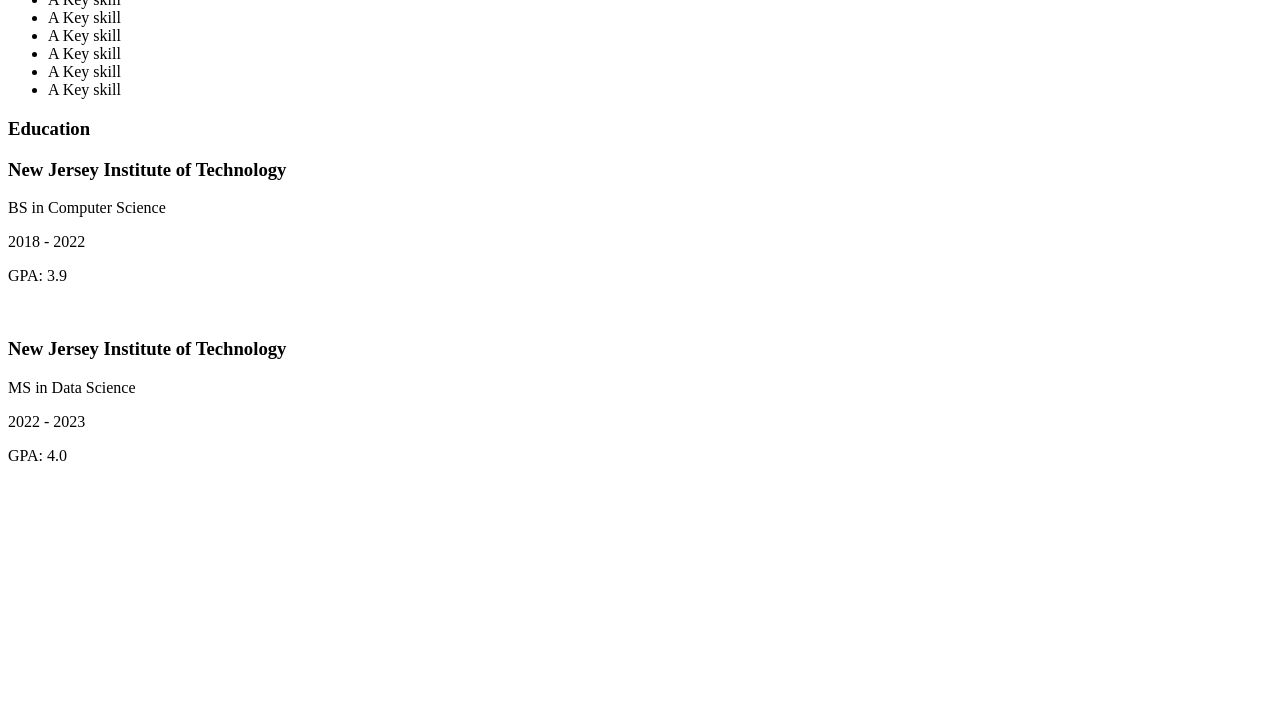
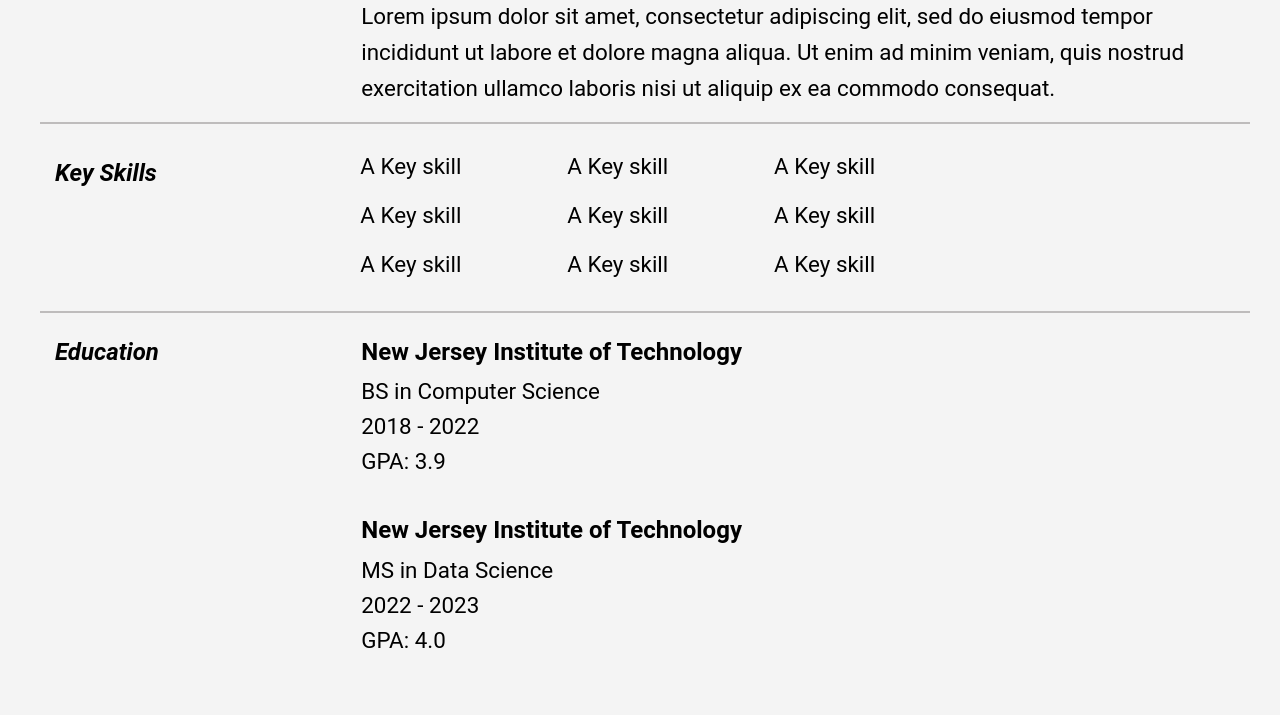
Before and after one commit to sabrina-nastasi/CS450-Assignment1, a plain HTML site: page index.html in a window 1280 px wide. Shown: the part 696-1411 px from the top of the page. Before the commit the page ends 1177 px from the top, so only its background shows below. Drawn offline with Linux system fonts and the light colour scheme.

Commit message:
adding sytlesheet

```diff
--- a/index.html
+++ b/index.html
@@ -4,7 +4,7 @@
     <meta charset="UTF-8">
     <meta name="viewport" content="width=device-width, initial-scale=1.0">
     <title>Resume</title>
-    <link rel="stylesheet" href="in.css">
+    <link rel="stylesheet" href="css/styles.css">
 </head>
 <body>
     <div class="header">
```
